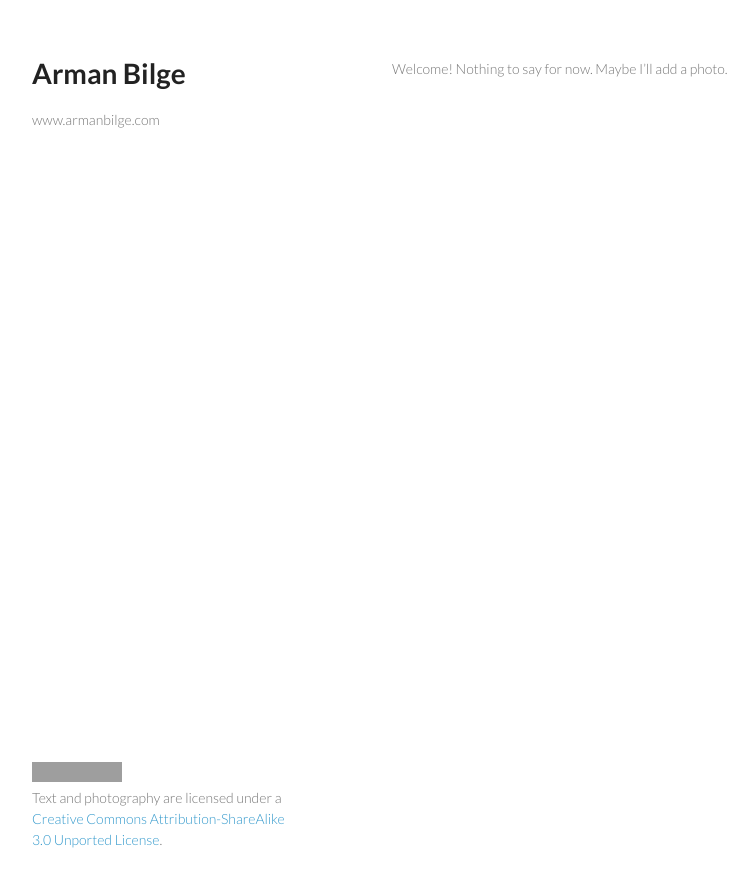
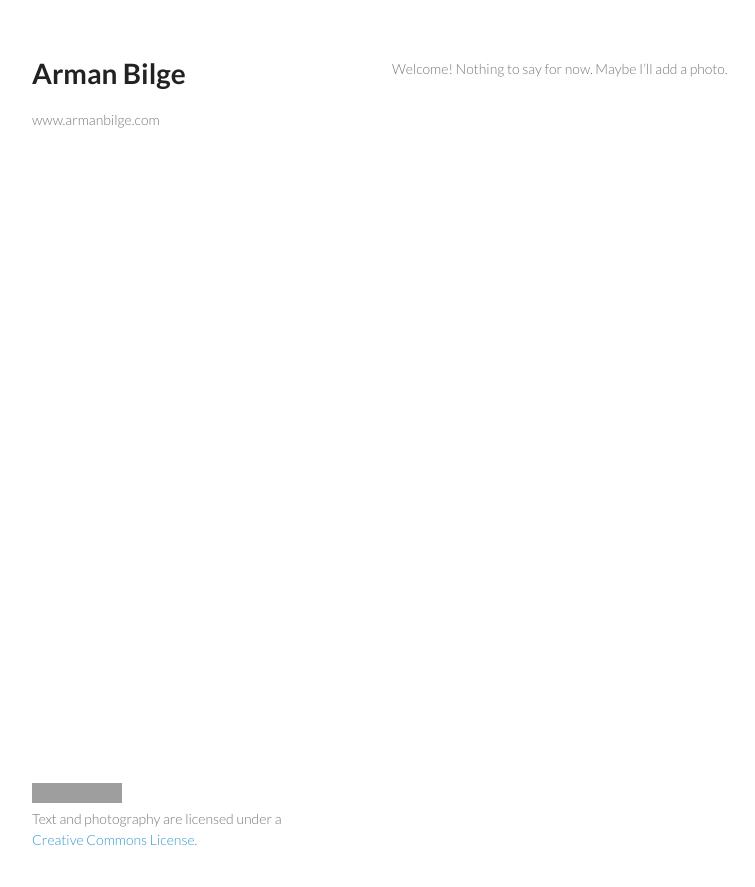
Before and after one commit to armanbilge/armanbilge.github.io, a Jekyll site: the page built from index.md, in a window 1280 px wide. Shown: the top 887 px of the page, without its empty margins (178-933 px from the left). Built offline with Jekyll 4.4.1, drawn with Linux system fonts in a browser that asks for light colours; grey boxes are pictures that could not be loaded.

Commit message:
Update default.html

```diff
--- a/_layouts/default.html
+++ b/_layouts/default.html
@@ -30,7 +30,7 @@
 <img alt="Creative Commons License" style="border-width:0" src="http://i.creativecommons.org/l/by-sa/3.0/88x31.png" />
 </a>
 <br />
-Text and photography are licensed under a <a rel="license" href="http://creativecommons.org/licenses/by-sa/3.0/deed.en_US">Creative Commons Attribution-ShareAlike 3.0 Unported License</a>.
+Text and photography are licensed under a <a rel="license" href="http://creativecommons.org/licenses/by-sa/3.0/deed.en_US">Creative Commons License</a>.
  <!--       <p><small>Hosted on GitHub Pages &mdash; Theme by <a href="https://github.com/orderedlist">orderedlist</a></small></p> -->
       </footer>
     </div>
```
